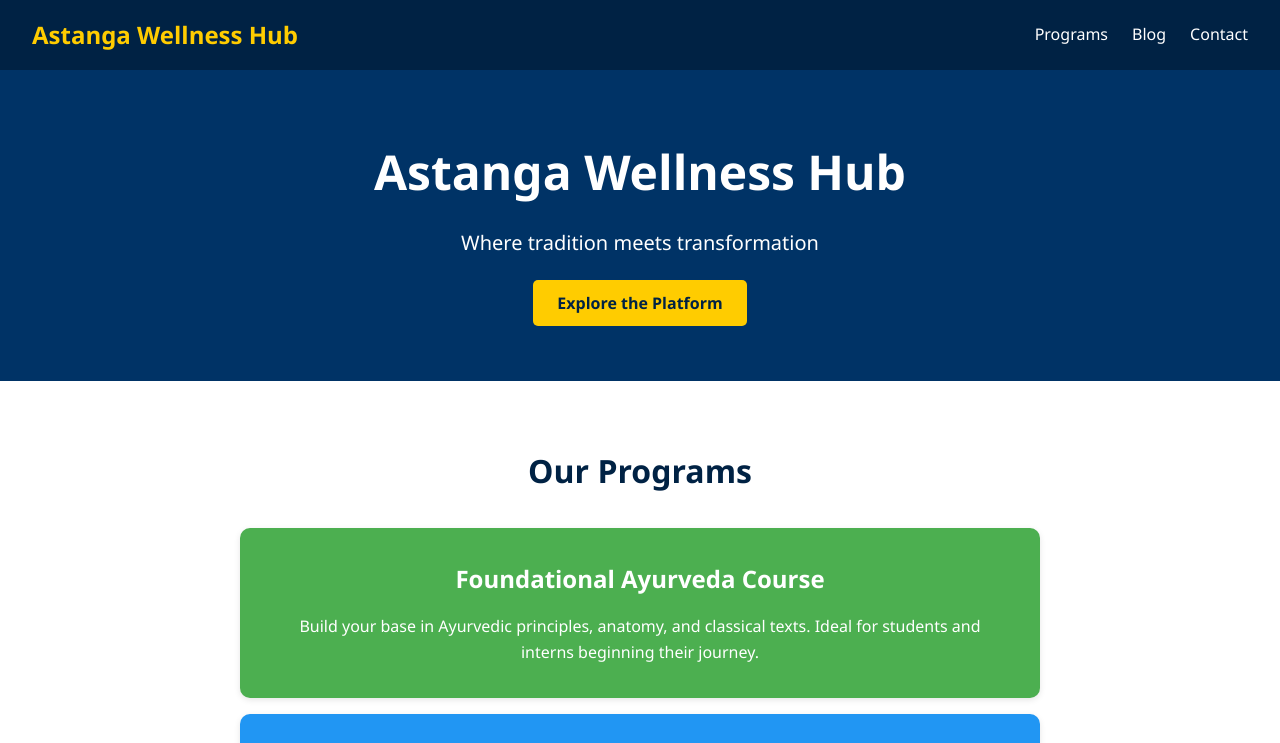
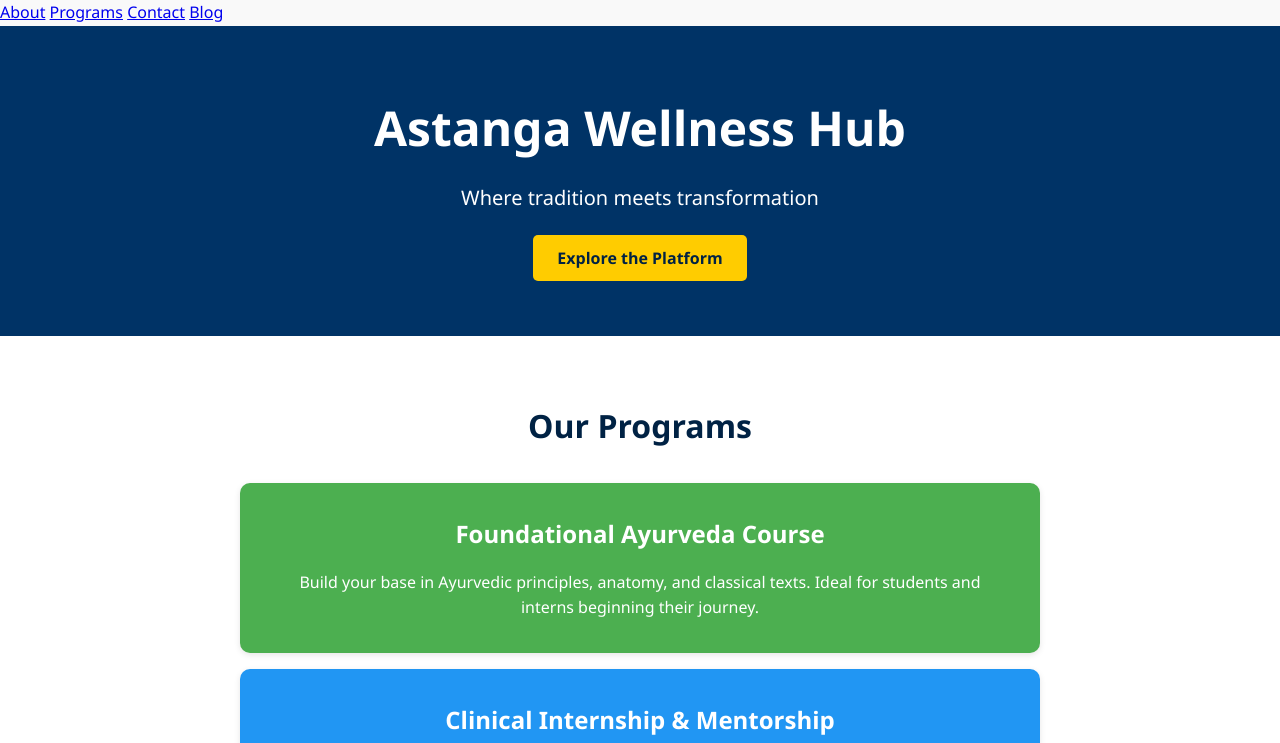
Before and after one commit to DrKembhavi-s/astanga-wellness-hub, a plain HTML site: page index.html in a window 1280 px wide. Shown: the top 743 px of the page. Drawn offline with Linux system fonts and the light colour scheme.

Commit message:
Update index.html

```diff
--- a/index.html
+++ b/index.html
@@ -9,16 +9,12 @@
 <body>
 
   <!-- Navigation Bar -->
-  <nav class="navbar">
-    <div class="nav-container">
-      <a href="#" class="nav-logo">Astanga Wellness Hub</a>
-      <ul class="nav-links">
-        <li><a href="#programs">Programs</a></li>
-        <li><a href="#blog">Blog</a></li>
-        <li><a href="#contact">Contact</a></li>
-      </ul>
-    </div>
-  </nav>
+ <nav class="nav">
+    <a href="#about">About</a>
+    <a href="#programs">Programs</a>
+    <a href="#contact">Contact</a>
+    <a href="https://drkembhavi-s.github.io/" target="_blank" rel="noopener noreferrer">Blog</a>
+</nav>
 
   <!-- Hero Section (Text Only) -->
   <section class="hero-text-only">
```
